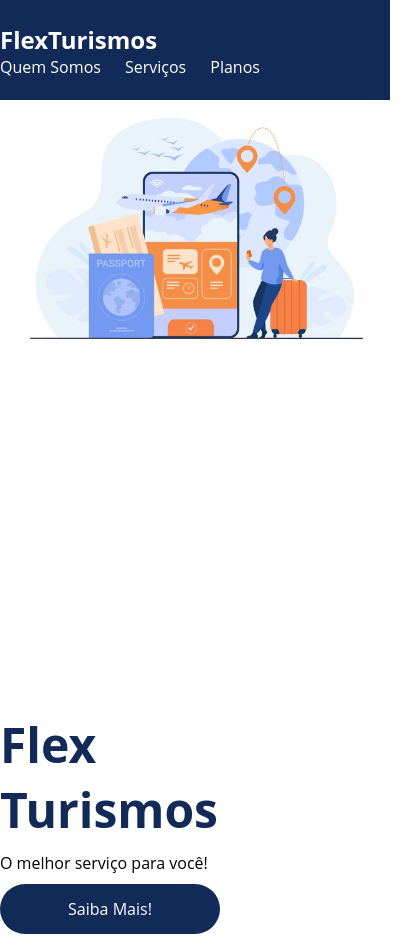
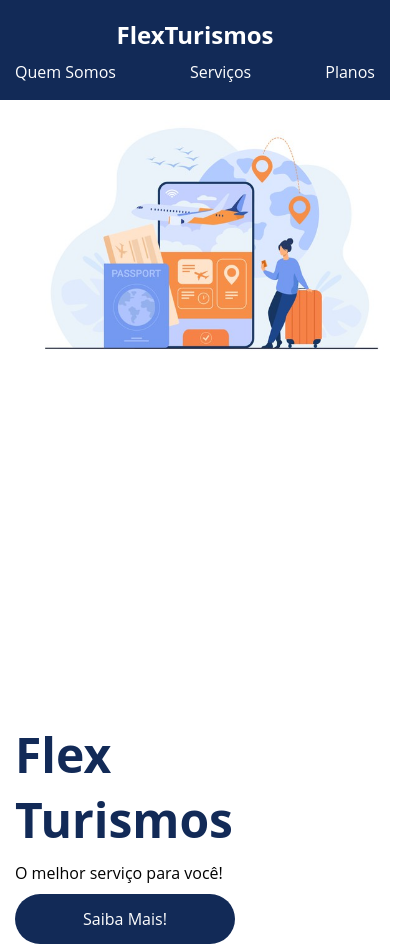
Before and after one commit to gabrielajs/flex-turismo, a plain HTML site: page index.html in a window 390 px wide. Shown: the top 947 px of the page, 420 px wide, since content can reach past the window. Drawn offline with Linux system fonts and the light colour scheme.

Commit message:
deixando header responsivo

```diff
--- a/index.html
+++ b/index.html
@@ -12,7 +12,7 @@
     <header>
         <nav class="flex-container menu">
             <div>
-                <h1>FlexTurismos</h1>
+                <h1 id="titulo">FlexTurismos</h1>
             </div>
             <ul class="list-itens">
                 <li><a href="#quem-somos">Quem Somos</a></li>
--- a/style.css
+++ b/style.css
@@ -25,7 +25,7 @@
         margin: auto;
         width: 100%;
         min-width: 320px;
-        /*padding: 10px 15px;*/
+        padding: 10px 15px;
     }
 
     header {
@@ -39,7 +39,6 @@
     header .list-itens {
         display: flex;
         width: 100%;
-        max-width: 260px;
         justify-content: space-between;
         align-items: center;
     }
@@ -248,6 +247,12 @@
         .flex-container {
             flex-direction: column;
         }
+        #titulo{
+            text-align: center;
+        }
+        .list-itens{
+            margin-top: 10px;
+        }
         .apresentacao {
             flex-direction: column-reverse;
         }
```
